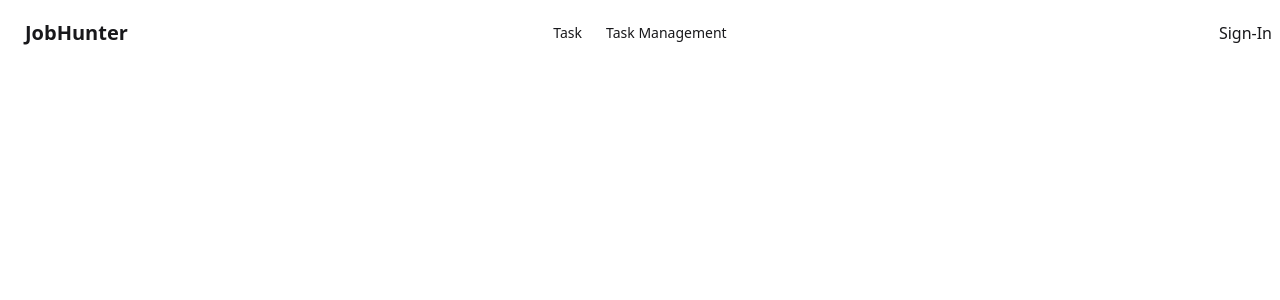
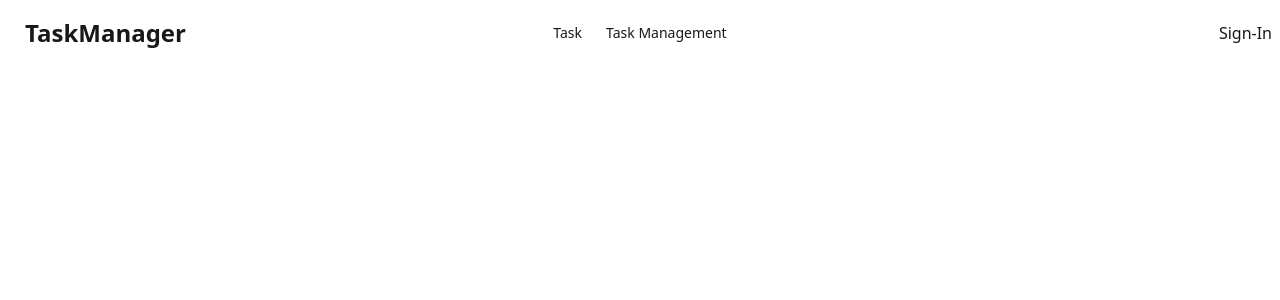
Before and after one commit to AbirhossenCSE/Job-Task-Client, a React (Vite) app: page / in a window 1280 px wide. Shown: the top 300 px of the page. Built offline with nearby package versions, Linux system fonts and the light colour scheme; no server answers.

Commit message:
TaskManagement

```diff
--- a/src/components/Navbar.jsx
+++ b/src/components/Navbar.jsx
@@ -49,7 +49,7 @@ const Navbar = () => {
                             {links}
                         </ul>
                     </div>
-                    <a className="btn btn-ghost text-xl">JobHunter</a>
+                    <a className="btn btn-ghost font-bold text-2xl">TaskManager</a>
                 </div>
                 <div className="navbar-center hidden lg:flex">
                     <ul className="menu menu-horizontal px-1">
--- a/src/components/Task/TaskManagement.jsx
+++ b/src/components/Task/TaskManagement.jsx
@@ -91,11 +91,11 @@ const TaskManagement = () => {
             </button>
 
             <DragDropContext onDragEnd={handleDragEnd}>
-                <div className="flex gap-4">
+                <div className="grid grid-cols-1 lg:grid-cols-3 gap-4">
                     {categories.map((category, index) => (
                         <Droppable key={category} droppableId={String(index)}>
                             {(provided) => (
-                                <div className="w-1/3 bg-gray-100 p-4 rounded shadow" ref={provided.innerRef} {...provided.droppableProps}>
+                                <div className="w-full bg-gray-100 p-4 rounded shadow" ref={provided.innerRef} {...provided.droppableProps}>
                                     <h2 className="text-lg font-semibold mb-3">{category}</h2>
                                     {tasks
                                         .filter((task) => task.category === category)
```
